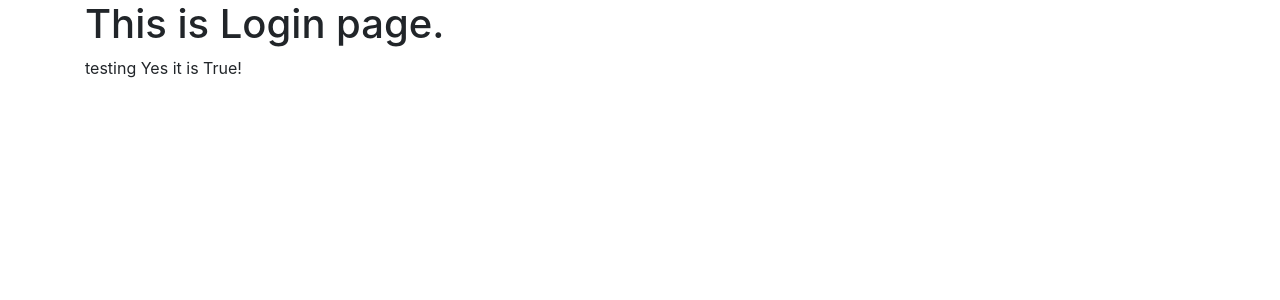
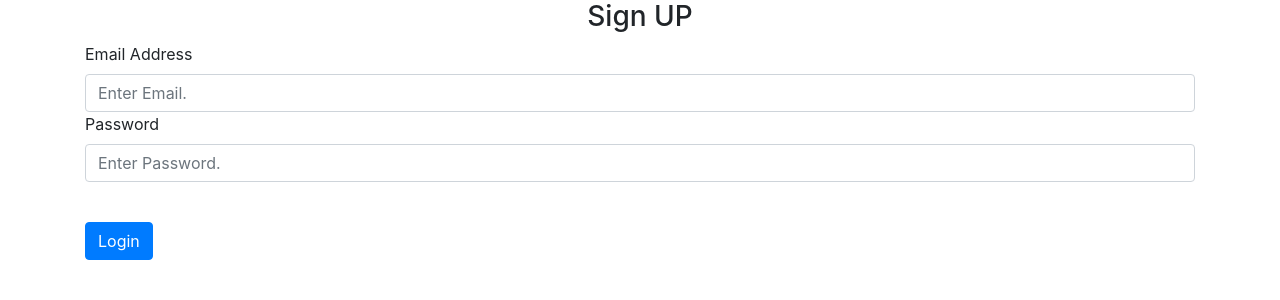
Before and after one commit to Vishal-1923/Python, a Flask app: page /login in a window 1280 px wide. Shown: the part 56-356 px from the top of the page. Run offline with Flask 3, Linux system fonts and the light colour scheme; some libraries are stand-ins or nearby versions.

Commit message:
creating login page

```diff
--- a/Flask/website/templates/login.html
+++ b/Flask/website/templates/login.html
@@ -1,10 +1,33 @@
 {% extends "base.html" %}
 
-{% block title %} Log In {% endblock%}
+{% block title %} Log In {% endblock %}
 {% block content %}
-    <h1> This is Login page. </h1>
-    {{ text}} <!--passed value to template and accessing it.-->
-    {% if boolean == True %}
-    Yes it is True!
-    {% endif %}
-{% endblock%}
+    <!--POST: when we submit this form, send a POST request to backend-->
+    <form method="POST">
+        <h3 align = "center" > Sign UP </h3>
+        <div class = "form-group"><!--form-group is Bootstrap class-->
+            <label for="email"> Email Address </label>
+            <input
+                type="email"
+                class="form-control"
+                id="email"
+                name = "email"
+                placeholder="Enter Email."
+            /> <!--form control is again a bootstrap class-->
+            <!--id is optional but it will link label with input field-->
+            <!--name: attribute will be called by this name when we pass the info in this field to our backend.-->
+            <!--When we submit this form it will bundle up all this info here and willl use name here to represent all this info. -->
+            <!--name should always be same as id.-->
+            <label for="password"> Password </label>
+            <input
+                type="password"
+                class="form-control"
+                id="password"
+                name = "password"
+                placeholder="Enter Password."
+            />
+        </div>
+        <br /> <!--adding a break line to seperate the button-->
+        <button type="submit" class="btn btn-primary"> Login </button>
+    </form>
+{% endblock %}
```
Also changed, not shown: Flask/readme.txt.
